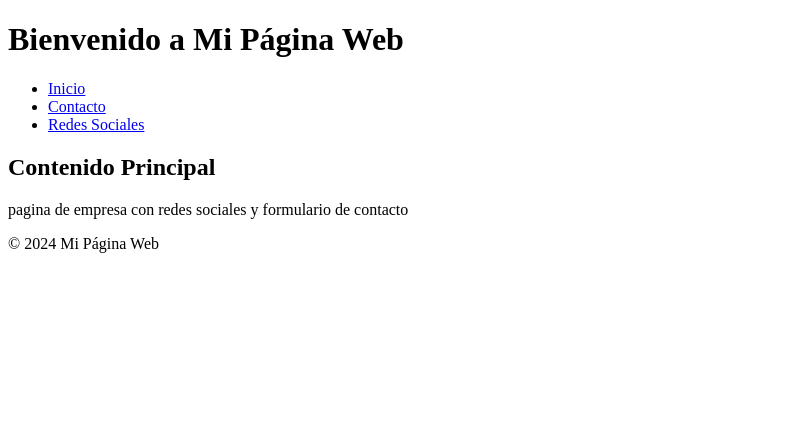
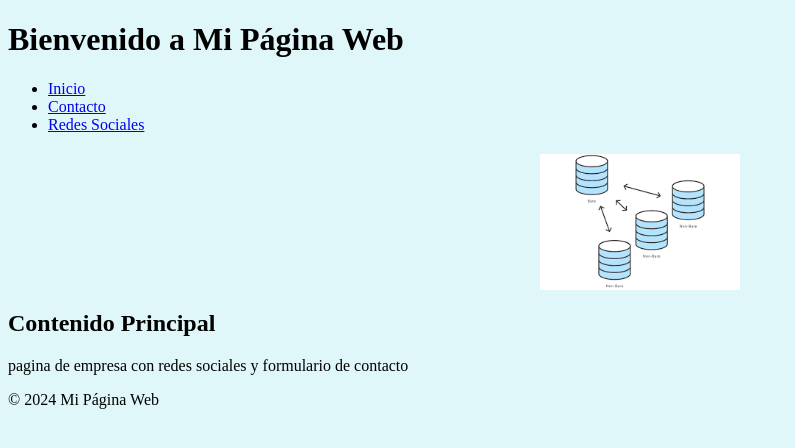
Before and after one commit to tyrioxn/prueba-inicial, a plain HTML site: page index.html in a window 1280 px wide. Shown: the whole page, without its empty margins (0-795 px from the left). Drawn offline with Linux system fonts and the light colour scheme.

Commit message:
ver1-logo

```diff
--- a/index.html
+++ b/index.html
@@ -4,7 +4,7 @@
     <meta charset="UTF-8">
     <meta name="viewport" content="width=device-width, initial-scale=1.0">
     <title>Página Principal</title>
-
+    <link rel="stylesheet" href="styles.css">
 </head>
 <body>
     <header>
@@ -15,6 +15,7 @@
                 <li><a href="contacto.html">Contacto</a></li>
                 <li><a href="redes-sociales.html">Redes Sociales</a></li>
             </ul>
+            <img src="/assets/imagenes/images.png" style="max-width: 200px; display: block; margin: 20px auto;">
         </nav>
     </header>
     <main>
--- /dev/null
+++ b/styles.css
@@ -0,0 +1,3 @@
+body {
+    background-color: #e0f7fa; /* Color de fondo suave */
+}
```
Also changed, not shown: contacto.html (+1 -1 lines), redes-sociales.html (+1 -1 lines), assets/imagenes/images.png (renamed from assets/images.png).
